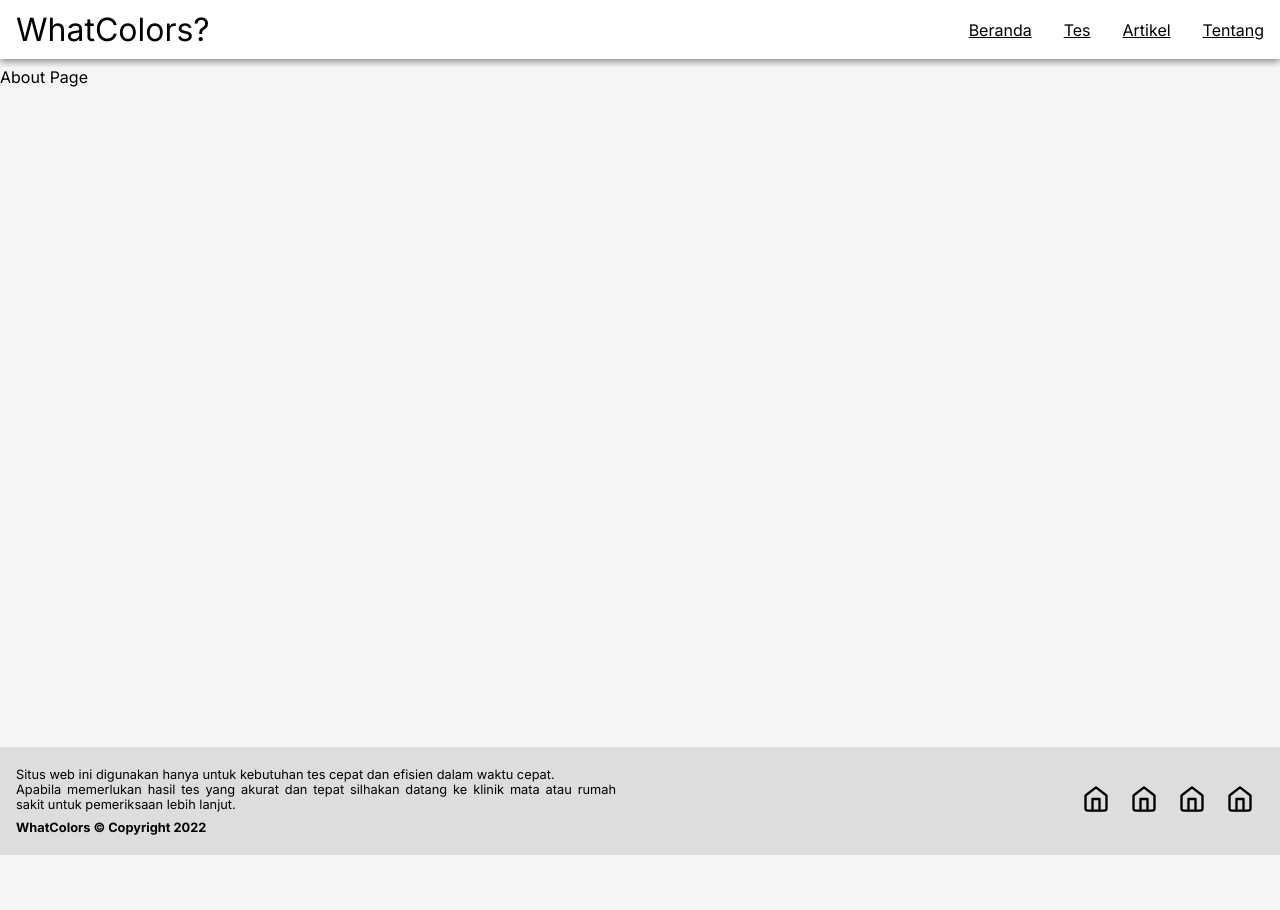
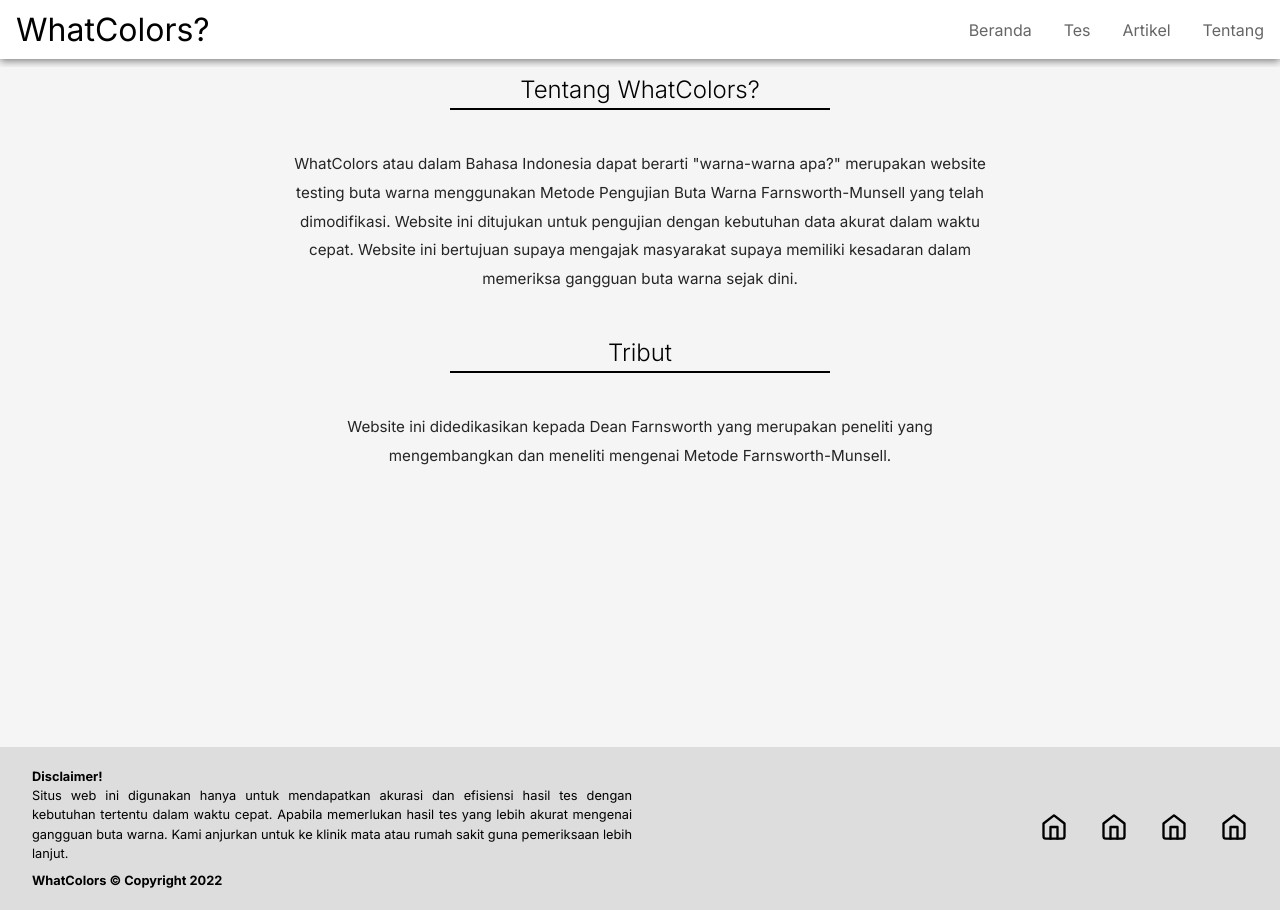
Before and after one commit to Z4nR/what-colors, a React (Create React App) app: page /about in a window 1280 px wide. Before the commit the page ends 855 px from the top, so only its background shows below. Built offline with nearby package versions, Linux system fonts and the light colour scheme.

Commit message:
styling about page

```diff
--- a/src/components/Footer.js
+++ b/src/components/Footer.js
@@ -8,10 +8,13 @@ export default function Footer() {
       <div className="foot-desc">
         <div className="foot-desc_item">
           <p className="foot_desc">
-            Situs web ini digunakan hanya untuk kebutuhan tes cepat dan efisien
-            dalam waktu cepat. <br />
-            Apabila memerlukan hasil tes yang akurat dan tepat silhakan datang
-            ke klinik mata atau rumah sakit untuk pemeriksaan lebih lanjut.
+            <b>Disclaimer! </b>
+            <br />
+            Situs web ini digunakan hanya untuk mendapatkan akurasi dan
+            efisiensi hasil tes dengan kebutuhan tertentu dalam waktu cepat.
+            Apabila memerlukan hasil tes yang lebih akurat mengenai gangguan
+            buta warna. Kami anjurkan untuk ke klinik mata atau rumah sakit guna
+            pemeriksaan lebih lanjut.
           </p>
           <p>
             <b className="foot_copyright">WhatColors © Copyright 2022</b>
--- a/src/pages/AboutPage.js
+++ b/src/pages/AboutPage.js
@@ -3,7 +3,30 @@ import React from "react";
 export default function AboutPage() {
   return (
     <section>
-      <p>About Page</p>
+      <div className="page-title">
+        <h2>Tentang WhatColors?</h2>
+      </div>
+      <div className="about-item">
+        <h3>
+          WhatColors atau dalam Bahasa Indonesia dapat berarti "warna-warna
+          apa?" merupakan website testing buta warna menggunakan Metode
+          Pengujian Buta Warna Farnsworth-Munsell yang telah dimodifikasi.
+          Website ini ditujukan untuk pengujian dengan kebutuhan data akurat
+          dalam waktu cepat. Website ini bertujuan supaya mengajak masyarakat
+          supaya memiliki kesadaran dalam memeriksa gangguan buta warna sejak
+          dini.
+        </h3>
+      </div>
+      <div className="page-title">
+        <h2>Tribut</h2>
+      </div>
+      <div className="about-item">
+        <h3>
+          Website ini didedikasikan kepada Dean Farnsworth yang merupakan
+          peneliti yang mengembangkan dan meneliti mengenai Metode
+          Farnsworth-Munsell.
+        </h3>
+      </div>
     </section>
   );
 }
--- a/src/pages/ArticlePage.js
+++ b/src/pages/ArticlePage.js
@@ -18,7 +18,7 @@ export default function ArticlePage() {
 
   return isLoading === false ? (
     <section>
-      <div className="article-title">
+      <div className="page-title">
         <h2>Artikel Mengenai Buta Warna</h2>
         <p>
           Artikel berikut ini berisi wawasan mengenai buta warna terbaru (5
--- a/src/styles/main.css
+++ b/src/styles/main.css
@@ -39,7 +39,11 @@ section {
 }
 
 .app-nav ul li a {
-  color: black;
+  color: #252525;
+  text-decoration: none;
+}
+.app-nav ul li a:not(:hover) {
+  opacity: 0.7;
 }
 
 /*Home Page*/
@@ -303,15 +307,42 @@ section {
 }
 
 /*Article*/
-.article-title {
+.page-title {
   padding: 8px;
   text-align: center;
   margin-bottom: 16px;
 }
 
-.article-title h2 {
+.page-title h2 {
   text-align: center;
   font-weight: lighter;
+}
+
+.page-title h2::after {
+  align-self: center;
+  content: "";
+  width: 30%;
+  margin: 4px auto 16px auto;
+  display: block;
+  border-bottom: 2px solid black;
+}
+
+/*About*/
+.about-item {
+  display: flex;
+  margin: 0 auto 2rem;
+  justify-content: center;
+  max-width: 1200px;
+}
+
+.about-item h3 {
+  font-size: 0.95rem;
+  line-height: 1.8rem;
+  color: #252525;
+  text-align: center;
+  font-weight: 400;
+  margin-bottom: 4px;
+  max-width: 700px;
 }
 
 /*Result*/
@@ -426,7 +457,7 @@ footer {
   background-color: #ddd;
   margin-top: auto;
   text-align: center;
-  padding: 16px;
+  padding: 16px 2rem;
   bottom: 0;
 }
 
@@ -444,6 +475,10 @@ footer {
   padding: 4px 0;
 }
 
+.foot-desc {
+  line-height: 1.2em;
+}
+
 .foot-nav ul li {
   display: inline-block;
 }
--- a/src/styles/responsive.css
+++ b/src/styles/responsive.css
@@ -118,11 +118,15 @@
     padding-top: 7px;
   }
   /*Footer*/
+  .foot-nav ul li a svg {
+    font-size: 28px;
+  }
+}
+
+@media screen and (min-width: 301px) and (max-width: 850px) {
+  /*Footer*/
   .foot-nav ul li {
     padding: 0 10px;
-  }
-  .foot-nav ul li a svg {
-    font-size: 28px;
   }
 }
 
@@ -359,9 +363,6 @@
   .footer {
     justify-content: space-between;
   }
-  .foot-desc_item {
-    text-align: justify;
-  }
 }
 
 @media screen and (max-width: 622px) and (min-width: 599px) {
@@ -434,7 +435,7 @@
 @media screen and (max-width: 850px) {
   /*Footer*/
   .footer {
-    flex-direction: column;
+    flex-direction: column-reverse;
     justify-content: center;
   }
   .foot-desc {
@@ -446,8 +447,15 @@
   .foot_copyright {
     text-align: center;
   }
-  .foot-nav {
-    padding: 16px 0;
+}
+
+@media screen and (min-width: 851px) {
+  /*Footer*/
+  .foot-desc_item {
+    text-align: justify;
+  }
+  .foot-nav ul li {
+    padding-left: 2rem;
   }
 }
 
```
